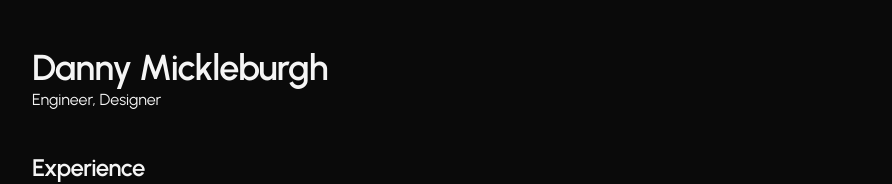
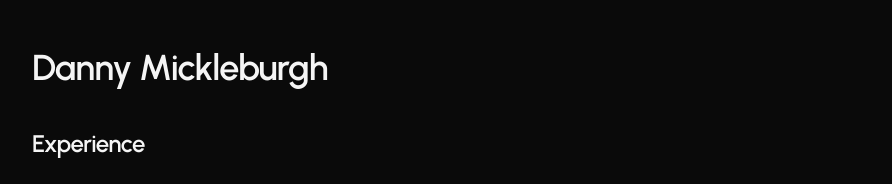
Before and after one commit to dannymick/dm-site, a Next.js app: page / in a window 1280 px wide. Shown: the top 184 px of the page, without its empty margins (192-1084 px from the left). Built offline with nearby package versions, Linux system fonts and the light colour scheme.

Commit message:
Remove description

```diff
--- a/src/pages/index.tsx
+++ b/src/pages/index.tsx
@@ -27,7 +27,6 @@ export default function Home({ roles, education }: Props) {
       </Head>
       <main className="container-responsive py-12">
         <h1 className="text-3xl sm:text-4xl font-semibold tracking-tight">Danny Mickleburgh</h1>
-        <p>Engineer, Designer</p>
 
         <h2 className="mt-10 text-2xl font-semibold tracking-tight">Experience</h2>
         <div className="mt-4">
```
